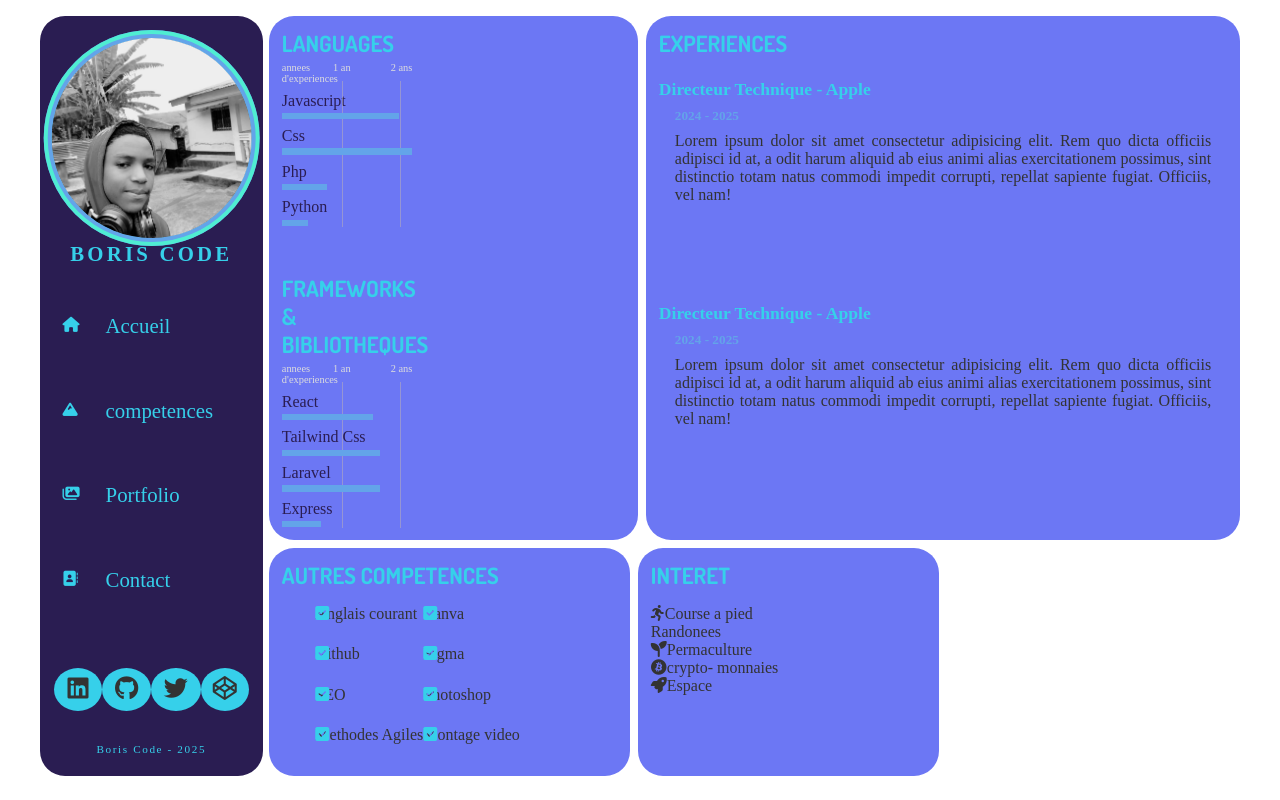
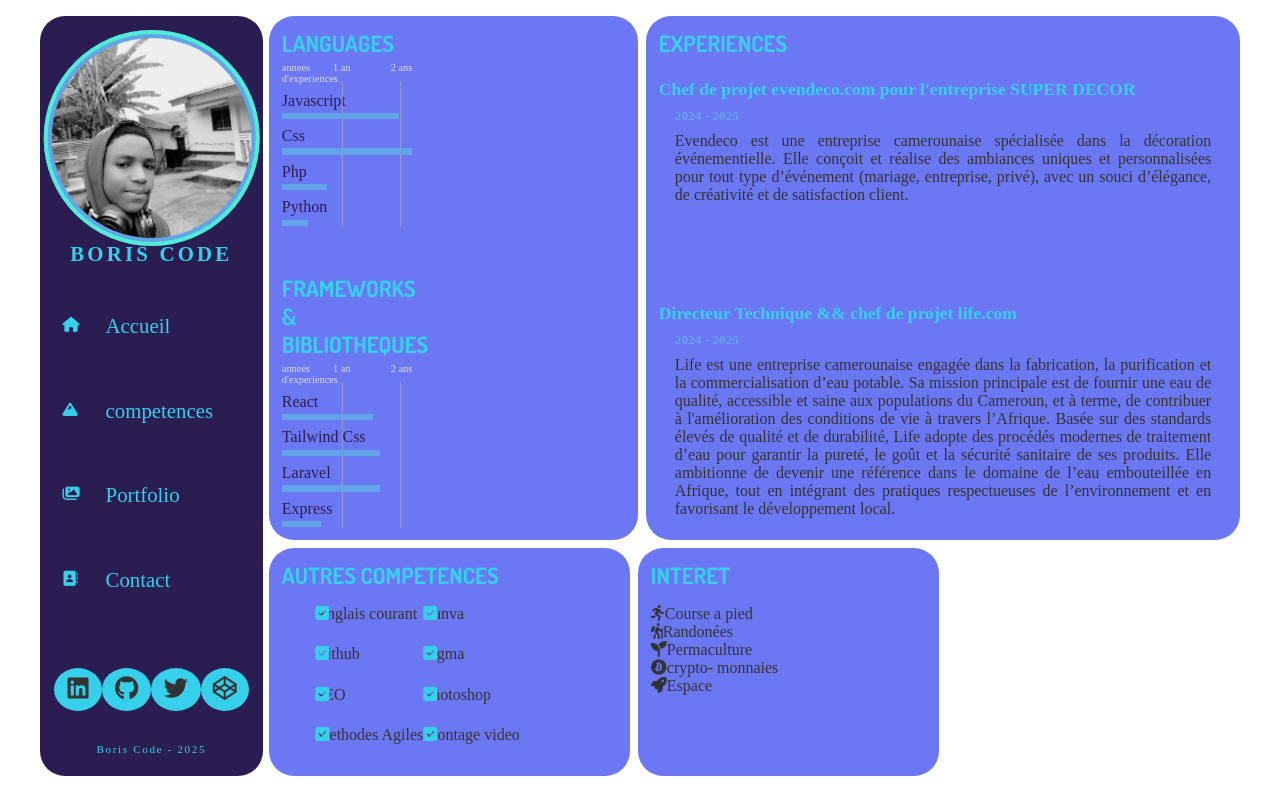
Before and after one commit to boris2442/my_cv_with_react, a React (Vite) app: page /competences in a window 1280 px wide. Built offline with nearby package versions, Linux system fonts and the light colour scheme; a web font is replaced by a local one.

Commit message:
debug and correction of erreurs

```diff
--- a/src/components/Navigation.jsx
+++ b/src/components/Navigation.jsx
@@ -61,7 +61,7 @@ const Navigation = () => {
                     </li>
                 </ul>
                 <div className="signature">
-                    <p>Boris Code - 2025</p>
+              <p>Boris Code - {new Date().getFullYear()}</p>
                 </div>
             </div>
 
--- a/src/components/knowledges/Experience.jsx
+++ b/src/components/knowledges/Experience.jsx
@@ -5,14 +5,16 @@ const Experience = () => {
         <div className='experience'>
             <h3>Experiences</h3>
             <div className="exp-1">
-                <h4>Directeur Technique - Apple</h4>
+                <h4>Chef de projet evendeco.com pour l'entreprise SUPER DECOR</h4>
                 <h5>2024 - 2025</h5>
-                <p>Lorem ipsum dolor sit amet consectetur adipisicing elit. Rem quo dicta officiis adipisci id at, a odit harum aliquid ab eius animi alias exercitationem possimus, sint distinctio totam natus commodi impedit corrupti, repellat sapiente fugiat. Officiis, vel nam!</p>
+                <p>Evendeco est une entreprise camerounaise spécialisée dans la décoration événementielle. Elle conçoit et réalise des ambiances uniques et personnalisées pour tout type d’événement (mariage, entreprise, privé), avec un souci d’élégance, de créativité et de satisfaction client.</p>
             </div>
             <div className="exp-2">
-                <h4>Directeur Technique - Apple</h4>
+                <h4>Directeur Technique && chef de projet life.com</h4>
                 <h5>2024 - 2025</h5>
-                <p>Lorem ipsum dolor sit amet consectetur adipisicing elit. Rem quo dicta officiis adipisci id at, a odit harum aliquid ab eius animi alias exercitationem possimus, sint distinctio totam natus commodi impedit corrupti, repellat sapiente fugiat. Officiis, vel nam!</p>
+                <p>Life est une entreprise camerounaise engagée dans la fabrication, la purification et la commercialisation d’eau potable. Sa mission principale est de fournir une eau de qualité, accessible et saine aux populations du Cameroun, et à terme, de contribuer à l'amélioration des conditions de vie à travers l’Afrique.
+
+                    Basée sur des standards élevés de qualité et de durabilité, Life adopte des procédés modernes de traitement d’eau pour garantir la pureté, le goût et la sécurité sanitaire de ses produits. Elle ambitionne de devenir une référence dans le domaine de l’eau embouteillée en Afrique, tout en intégrant des pratiques respectueuses de l’environnement et en favorisant le développement local.</p>
             </div>
         </div>
     );
--- a/src/components/knowledges/Hobbies.jsx
+++ b/src/components/knowledges/Hobbies.jsx
@@ -10,8 +10,8 @@ const Hobbies = () => {
                     <span>Course a pied</span>
                 </li>
                 <li className='hobby'>
-                    <i className="fas fa-hikking"></i>
-                    <span>Randonees</span>
+                    <i className="fas fa-hiking"></i>
+                    <span>Randonées</span>
                 </li>
                 <li className='hobby'>
                     <i className="fas fa-seedling"></i>
--- a/src/pages/Home.jsx
+++ b/src/pages/Home.jsx
@@ -11,7 +11,7 @@ const Home = () => {
                     <h1>Boris code</h1>
                     <h2>Developpeur full stack</h2><br /><b><br /></b>
                     <div className="pdf">
-                        <a href="./media/CV2_complet_boris.pdf" target='_blank '>Telecharger cv</a>
+                        <a href="./media/CV2_complet_boris.pdf" download  target='_blank '>Telecharger cv</a>
                     </div>
                 </div>
             </div>
--- a/src/styles/pages/_contact.scss
+++ b/src/styles/pages/_contact.scss
@@ -106,7 +106,7 @@
                 padding: 0.7rem 0;
                 box-shadow: $shadow;
                 transform: scaleY(0);
-                transform-origin: top;
+                transform-origin: center;
                 transition:.2s ease;
                 transition: scale .1s;
                 &:hover{
@@ -120,19 +120,10 @@
             }
             //animation
             @mixin networkAnim($timeout){
-                // a{
-                //     animation: networkAnim $timeout ease-in-out forwards;
-                //     @keyframes networkAnim {
-                //         from {
-                //             transform: scaleY(0);
-                //         }
-                //         to {
-                //             transform: scaleY(1);
-                //         }
-                //     }
-                // }
+
                 animation:pop 1s forwards;
                 animation-delay:$timeout;
+                animation-direction: bottom;
             }
             @keyframes pop{
                 to{
```
